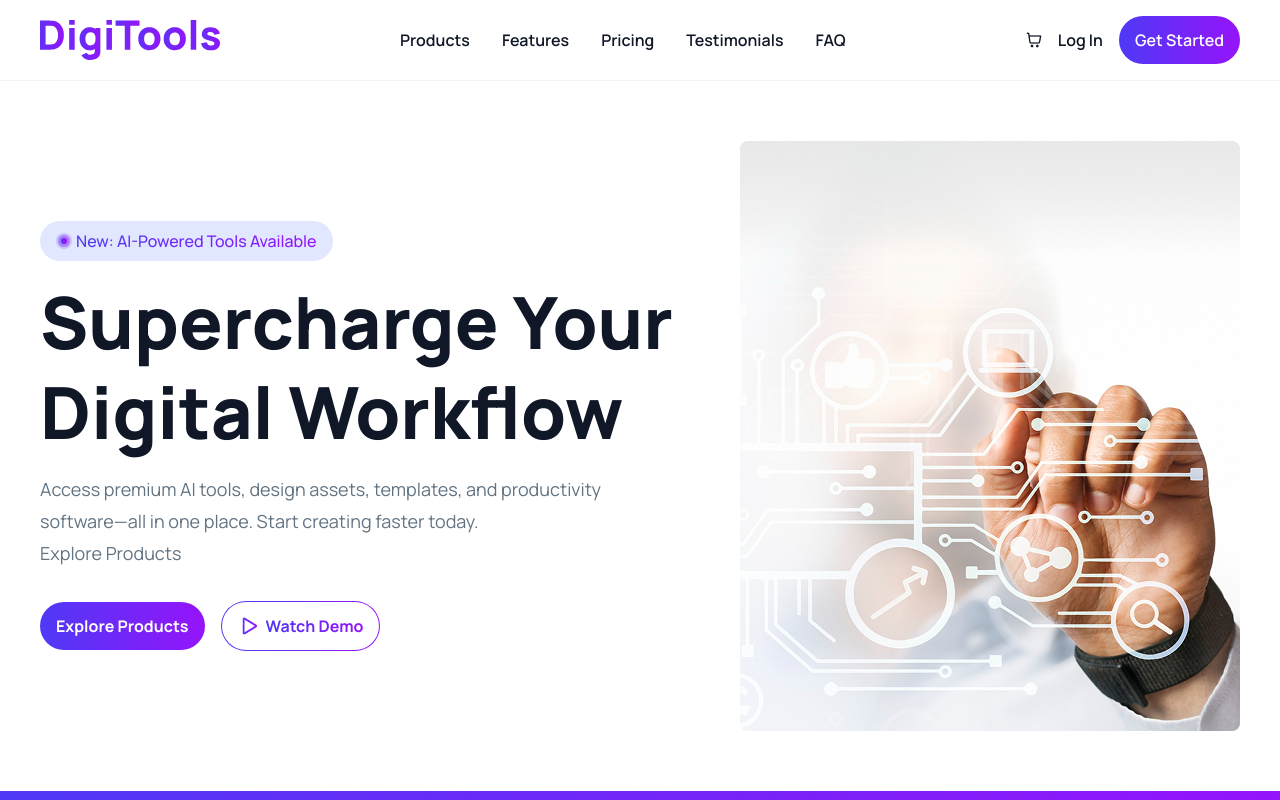
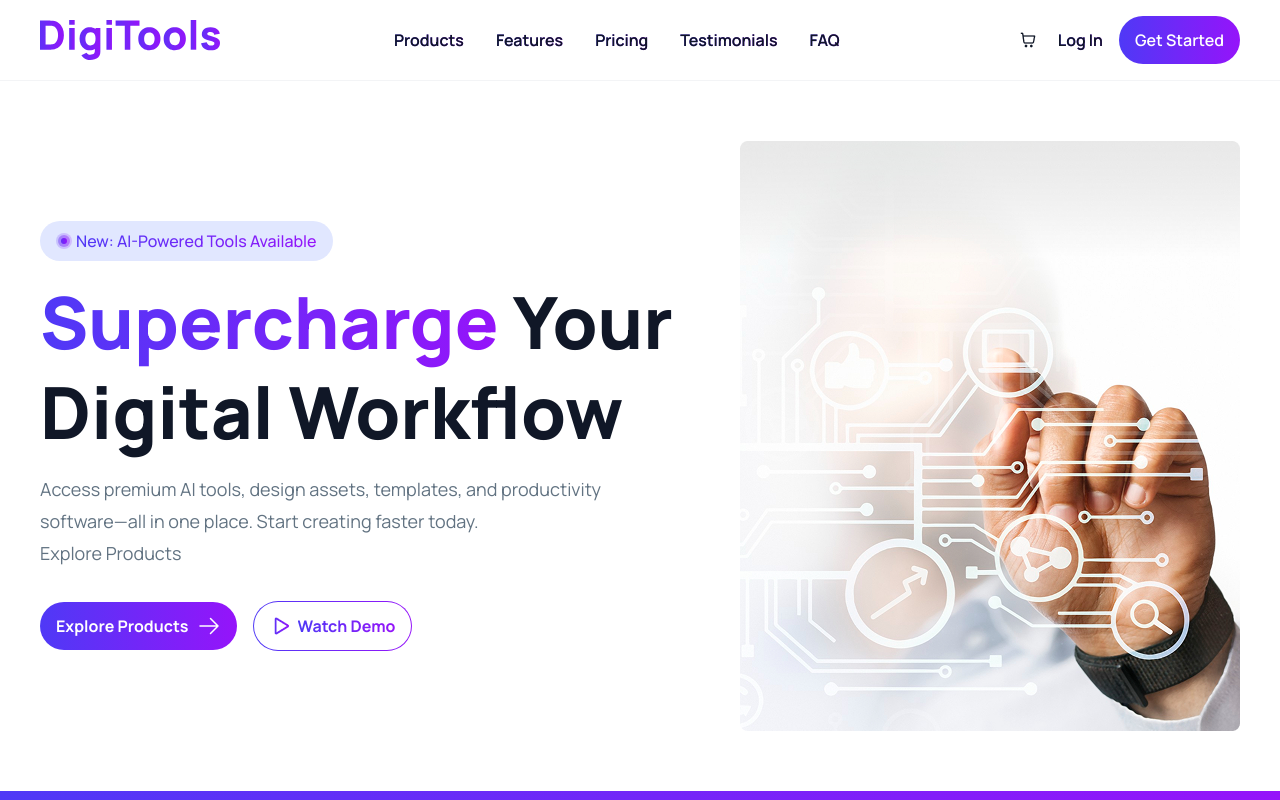
Before and after one commit to ZunaidChowdhury/a6-PH-DigiTools-Platform, a React (Vite) app: page / in a window 1280 px wide. Shown: the top 800 px of the page. Built offline with nearby package versions, Linux system fonts and the light colour scheme.

Commit message:
added empty cart placeholder and more  done

```diff
--- a/src/App.jsx
+++ b/src/App.jsx
@@ -11,16 +11,21 @@ import { Suspense, useState } from 'react'
 import { getProducts } from './api/products'
 import Cart from './sections/Cart'
 
+
 import { toast, ToastContainer } from 'react-toastify';
 import 'react-toastify/dist/ReactToastify.css';
 
 const productsListPromise = getProducts();
 
 
+
+
+
+
 function App() {
 
   const [cartItems, setCartItems] = useState([]);
-
+  const [currentTab, setCurrentTab] = useState('products');
 
 
 
@@ -66,13 +71,19 @@ function App() {
   return (
     <div>
 
-      <NavBar cartItems={cartItems} />
+      <NavBar cartItems={cartItems} setCurrentTab={setCurrentTab} />
       <Hero />
       <Stats />
       <Suspense fallback={<div className="w-full h-75 p-20 flex items-center- justify-center">
         <span className="loading loading-spinner loading-xl text-primary"></span></div>}>
 
-        <ProductsList productsListPromise={productsListPromise} addToCart={addToCart} cartItems={cartItems} processCheckout={processCheckout} removeFromCart={removeFromCart} />
+        <ProductsList productsListPromise={productsListPromise}
+                      addToCart={addToCart}
+                      cartItems={cartItems}
+                      processCheckout={processCheckout}
+                      removeFromCart={removeFromCart}
+                      currentTab={currentTab}
+                      setCurrentTab={setCurrentTab} />
       </Suspense>
       <GetStarted />
       <Pricing />
--- a/src/components/Hero.jsx
+++ b/src/components/Hero.jsx
@@ -17,14 +17,34 @@ const Hero = () => {
                         <span className='text-base font-medium bg-brand-gradient bg-clip-text text-transparent'>New: AI-Powered Tools Available</span>
                     </div>
 
-                    <h2 className='text-text-primary text-[4.5rem] font-extrabold leading-tight mb-4'>Supercharge Your
+                    <h2 className='text-text-primary text-[4.5rem] font-extrabold leading-tight mb-4'><span className='bg-brand-gradient bg-clip-text text-transparent'>Supercharge</span> Your
                         Digital Workflow</h2>
 
                     <p className='text-text-secondary text-[1.125rem] font-normal leading-8 mb-8'>Access premium AI tools, design assets, templates, and productivity<br />software—all in one place. Start creating faster today.<br />Explore Products
                     </p>
 
                     <div className='flex items-center gap-4'>
-                        <button className='text-white text-base font-bold py-3 px-4 bg-brand-gradient rounded-full cursor-pointer'>Explore Products</button>
+                        <button className='text-white text-base font-bold py-3 px-4 bg-brand-gradient rounded-full cursor-pointer flex items-center gap-2'>
+                            Explore Products
+                            <svg
+                                xmlns="http://w3.org"
+                                fill="none"
+                                viewBox="0 0 24 24"
+                                strokeWidth={1.5}
+                                stroke="currentColor"
+                                className="size-6"
+                            >
+                                <path
+                                    strokeLinecap="round"
+                                    strokeLinejoin="round"
+                                    d="M13.5 4.5 21 12m0 0-7.5 7.5M21 12H3"
+                                />
+                            </svg>
+
+
+
+
+                        </button>
                         <button className="bg-brand-gradient rounded-full p-[1px] cursor-pointer">
                             {/* The 'p-[1px]' determines the border thickness */}
                             <div className="bg-white transition-colors rounded-full px-4 py-3 flex items-center gap-2">
--- a/src/components/NavBar.jsx
+++ b/src/components/NavBar.jsx
@@ -2,35 +2,66 @@ import React from 'react'
 import brandLogo from '../assets/digitools.webp'
 import cartImg from '../assets/products/shopping-cart.png'
 
-const NavBar = ({cartItems}) => {
+const navLinks = [
+  { name: 'Products', href: '/' },
+  { name: 'Features', href: '/' },
+  { name: 'Pricing', href: '/' },
+  { name: 'Testimonials', href: '/' },
+  { name: 'FAQ', href: '/' }
+];
+
+const NavBar = ({ cartItems, setCurrentTab }) => {
   return (
     // wrapper
     <div className='sticky top-0 z-100 w-full py-4 bg-background border-b border-gray-100'>
       {/* container */}
       <div className='max-w-300 mx-auto flex items-center justify-between'>
         {/* brand logo */}
-          <div>
+        <a href="/" className='w-45 shrink-0'>
           <img src={brandLogo} alt="site logo" />
-          </div>
+        </a>
 
         {/* nav links */}
-          <ul className='flex items-center justify-between gap-8 text-text-primary text-base font-semibold'>
-            <li><a href="/">Products</a></li>
-            <li><a href="/">Features</a></li>
-            <li><a href="/">Pricing</a></li>
-            <li><a href="/">Testimonials</a></li>
-            <li><a href="/">FAQ</a></li>
+        <ul className='flex items-center justify-between gap-8 '>
+          {
+            navLinks.map((link, i) => (
+              // <li >
+              //   <a href={link.href}
+              //     className='text-text-primary text-base font-semibold hover:bg-brand-gradient hover:bg-clip-text hover:text-transparent transition-all duration-300'>
+              //     {link.name}
+              //   </a>
+              // </li>
+              <li key={i}>
+                <a href={link.href}
+                  className="
+                  relative text-text-primary text-base font-semibold
+                  transition-all duration-300
+                  bg-brand-gradient bg-clip-text
+                  hover:text-transparent
+                ">
+                  {link.name}
+                </a>
+              </li>
+
+
+            ))
+          }
         </ul>
 
         {/* navbar right side */}
         <div className='flex items-center justify-between gap-4'>
           {/* cart */}
+          <button onClick={() => { setCurrentTab('cart') }} className='hover:bg-gray-100 p-1.5 rounded-full transition-all duration-300'>
             <div className='w-4 cursor-pointer relative'>
-              <img  src={cartImg} alt="shopping cart" />
+              <img src={cartImg} alt="shopping cart" />
               {cartItems.length > 0 ? <div className='absolute -top-2 -right-2 w-4 h-4 bg-red-500 rounded-full flex items-center justify-center'><span className='text-white text-[.625rem]'>{cartItems.length}</span></div> : null}
             </div>
-            <button className='text-text-primary text-base font-semibold cursor-pointer'>Log In</button>
-            <button className='text-white text-base font-semibold py-3 px-4 bg-brand-gradient rounded-full cursor-pointer'>Get Started</button>
+          </button>
+          <button className='text-text-primary text-base font-semibold cursor-pointer whitespace-nowrap
+                  transition-all duration-300
+                  bg-brand-gradient bg-clip-text
+                  hover:text-transparent'>Log In</button>
+          <button className='text-white text-base font-semibold py-3 px-4 bg-brand-gradient rounded-full cursor-pointer whitespace-nowrap'>Get Started</button>
         </div>
       </div>
     </div>
--- a/src/components/Stats.jsx
+++ b/src/components/Stats.jsx
@@ -1,8 +1,11 @@
 import React from 'react'
 
+
 const Stats = () => {
+
     return (
-        <div className='w-full py-15 bg-brand-gradient'>
+        <div  className='w-full py-15 bg-brand-gradient'>
+
             <div className='max-w-300 mx-auto flex items-center flex-wrap'>
                 <div className='flex flex-col items-center justify-center flex-1'>
                     <h3 className='text-white text-[3.75rem] font-extrabold leading-tight mb-3'>50K+</h3>
--- a/src/components/cards/PriceCard.jsx
+++ b/src/components/cards/PriceCard.jsx
@@ -4,7 +4,8 @@ const PriceCard = ({ pricingCard }) => {
     // console.log(pricingCard);
 
     return (
-        <div className={`relative ${pricingCard.tagType === 'popular' ? 'bg-brand-gradient' : 'bg-background'}  border-2 border-[#f2f2f2] rounded-2xl p-6 space-y-4 flex flex-col`}>
+        <div className={`relative ${pricingCard.tagType === 'popular' ? 'bg-brand-gradient' : 'bg-background'}  border-2 border-[#f2f2f2]
+        rounded-2xl p-6 space-y-4 flex flex-col hover:scale-101 hover:shadow-lg transition-all duration-300`}>
 
             {pricingCard.tag && <div className={`absolute top-0 left-1/2 -translate-x-1/2 -translate-y-1/2 bg-[#fef3c6] rounded-full p-0.5 px-3 w-fit`}>
                 <span className={`text-[#bb4d00] text-sm font-medium whitespace-nowrap`}>{pricingCard.tag}</span>
--- a/src/sections/ProductsList.jsx
+++ b/src/sections/ProductsList.jsx
@@ -7,9 +7,9 @@ const activeTab = `text-white text-base font-bold py-3 px-6 bg-brand-gradient ro
 const inactiveTab = `text-[#25065d] text-base font-medium py-3 px-6  rounded-full cursor-pointer`;
 
 
-const ProductsList = ({ productsListPromise, addToCart, cartItems, processCheckout, removeFromCart }) => {
+const ProductsList = ({ productsListPromise, addToCart, cartItems, processCheckout, removeFromCart, currentTab, setCurrentTab }) => {
 
-    const [currentTab, setCurrentTab] = useState('products');
+
 
     const productsListData = use(productsListPromise);
     // console.log('data: ', productsListData);
@@ -27,10 +27,10 @@ const ProductsList = ({ productsListPromise, addToCart, cartItems, processChecko
                 {/* tab buttons */}
                 <div className='flex justify-center mb-10'>
                     <div className='bg-white border-2 border-gray-100 p-1 rounded-full w-fit'>
-                        <button onClick={() => {setCurrentTab('products')}}
-                                className={currentTab === 'products' ? activeTab : inactiveTab}>Products</button>
-                        <button onClick={() => {setCurrentTab('cart')}}
-                                className={currentTab === 'cart' ? activeTab : inactiveTab}>Cart ({cartItems.length})</button>
+                        <button onClick={() => { setCurrentTab('products') }}
+                            className={currentTab === 'products' ? activeTab : inactiveTab}>Products</button>
+                        <button onClick={() => { setCurrentTab('cart') }}
+                            className={currentTab === 'cart' ? activeTab : inactiveTab}>Cart ({cartItems.length})</button>
                     </div>
                 </div>
 
@@ -41,7 +41,7 @@ const ProductsList = ({ productsListPromise, addToCart, cartItems, processChecko
                             {
                                 productsListData.map((product) => (
                                     // each card
-                                    <ProductCard key={product.id} product={product} addToCart={addToCart} />
+                                    <ProductCard key={product.id} product={product} addToCart={addToCart} cartItems={cartItems} />
                                 ))
                             }
                         </div>) : currentTab === 'cart' ? <Cart cartItems={cartItems} processCheckout={processCheckout} removeFromCart={removeFromCart} /> : null
```
Also changed, not shown: src/components/cards/ProductCard.jsx (+16 -6 lines), src/hooks/useCountUp.jsx (added, +52 -0 lines), src/sections/Cart.jsx (+15 -2 lines), src/sections/Footer.jsx (+5 -5 lines), src/assets/products/empty-cart.png (added). Lines whose indentation alone changed are shown as unchanged.
